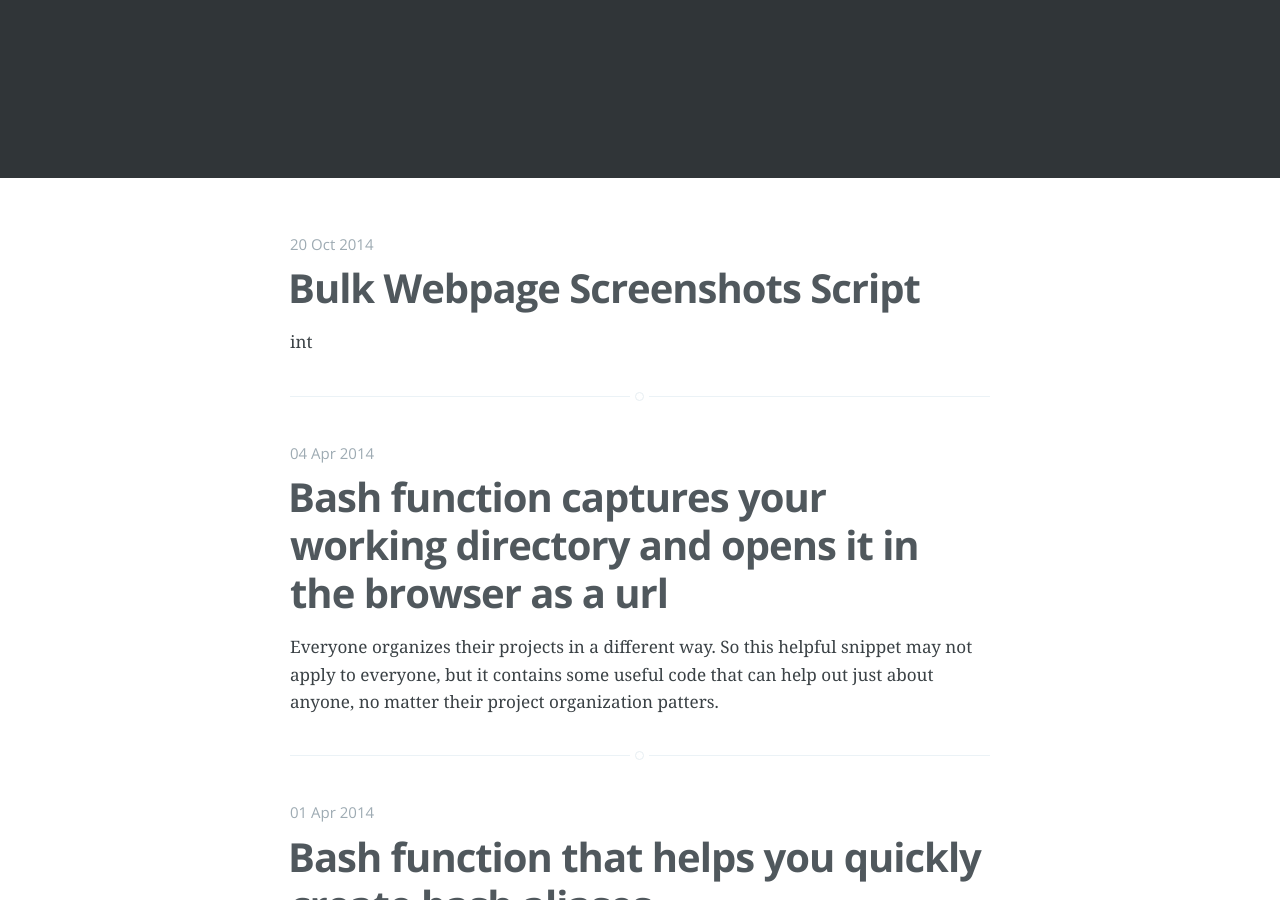
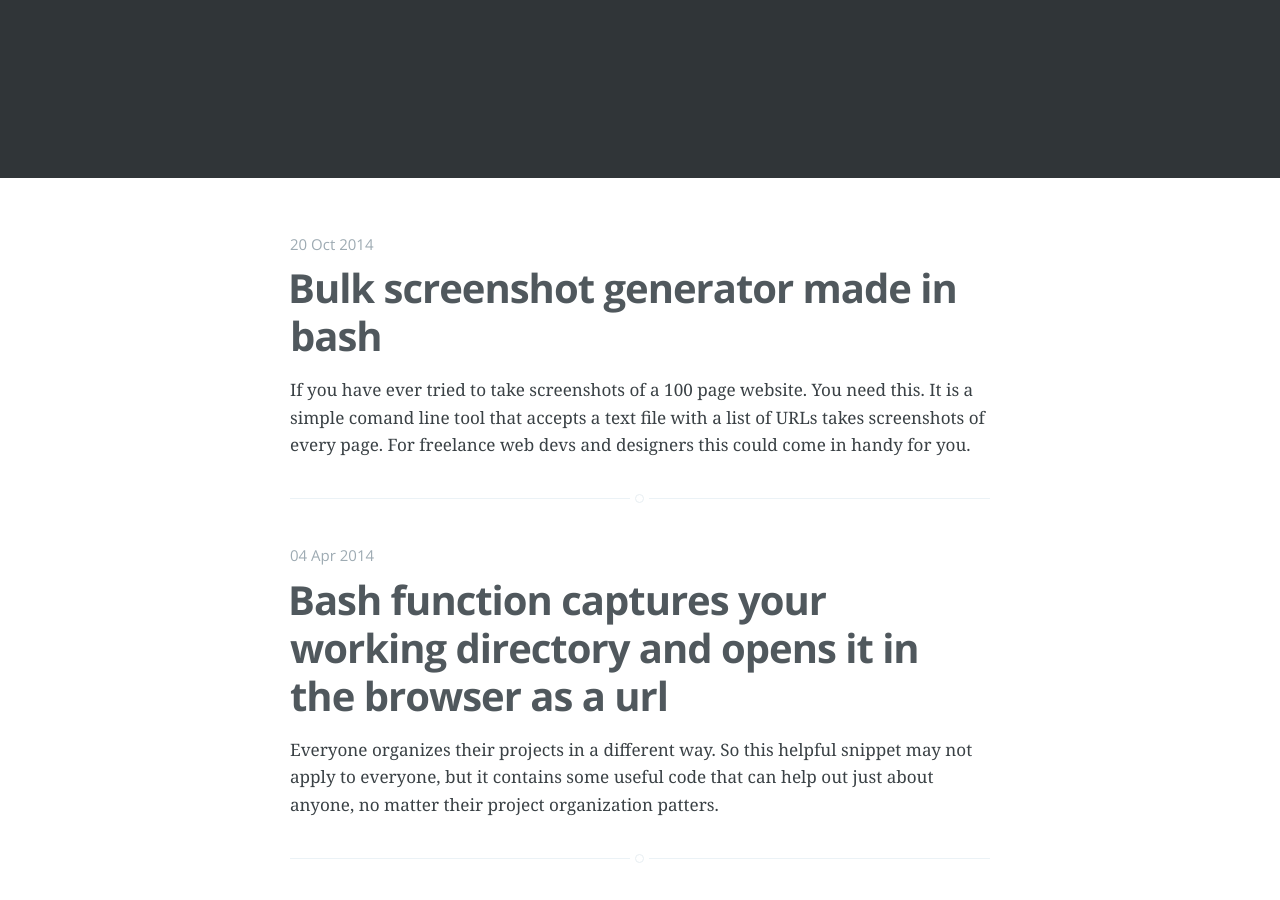
Before and after one commit to Helpful-Snippets/helpful-snippets.github.io, a Jekyll site: the page built from index.html, in a window 1280 px wide and 900 px high, scrolled down 362 px. Built offline with Jekyll 4.4.1, drawn with Linux system fonts in a browser that asks for light colours; Markdown is read by kramdown in place of the engine named in the settings; the list of posts is cut into pages by our own code.

Commit message:
Update 2014-10-20-bulk-webpage-screenshots-script.markdown

```diff
--- a/_posts/2014-10-20-bulk-webpage-screenshots-script.markdown
+++ b/_posts/2014-10-20-bulk-webpage-screenshots-script.markdown
@@ -1 +1,39 @@
-int
+---
+layout: post
+title:  "Bulk screenshot generator made in bash"
+date:   2014-10-20 10:29:39
+categories: bash
+---
+
+If you have ever tried to take screenshots of a 100 page website. You need this. It is a simple comand line tool that accepts a text file with a list of URLs takes screenshots of every page. For freelance web devs and designers this could come in handy for you.
+
+I wrote this script for my current employer. As a part of our development process we like to archive what websites liked like before and after we make major modifications or re-design them.
+
+We have it plublished as a [repo](https://github.com/findsomewinmore/screenshots) with more detailed instructions.
+
+{% highlight bash %}
+#!/bin/bash
+
+PAGES=()
+FILE=$1
+DIR=$2
+
+# Read the file in parameter and fill the array named "array"
+GETPAGES() {
+    i=0
+    while read line # Read a line
+    do
+        PAGES[i]=$line # Put it into the array
+        i=$(($i + 1))
+    done < $1
+}
+
+GETPAGES $FILE
+
+for ((i = 0; i < ${#PAGES[@]}; i++))
+do
+    webkit2png ${PAGES[$i]} --fullsize --dir=$DIR
+done
+
+echo 'Screenshots Complete!'
+{% endhighlight %}
```
